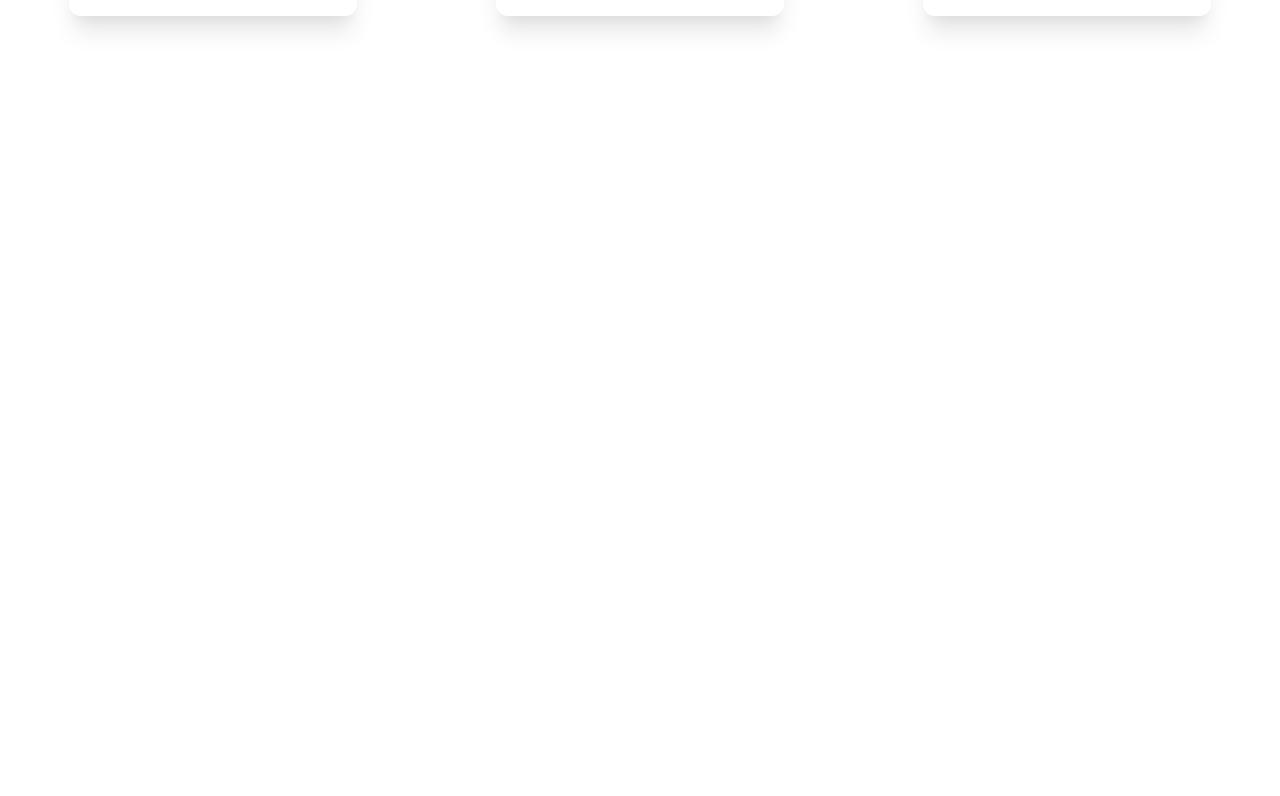
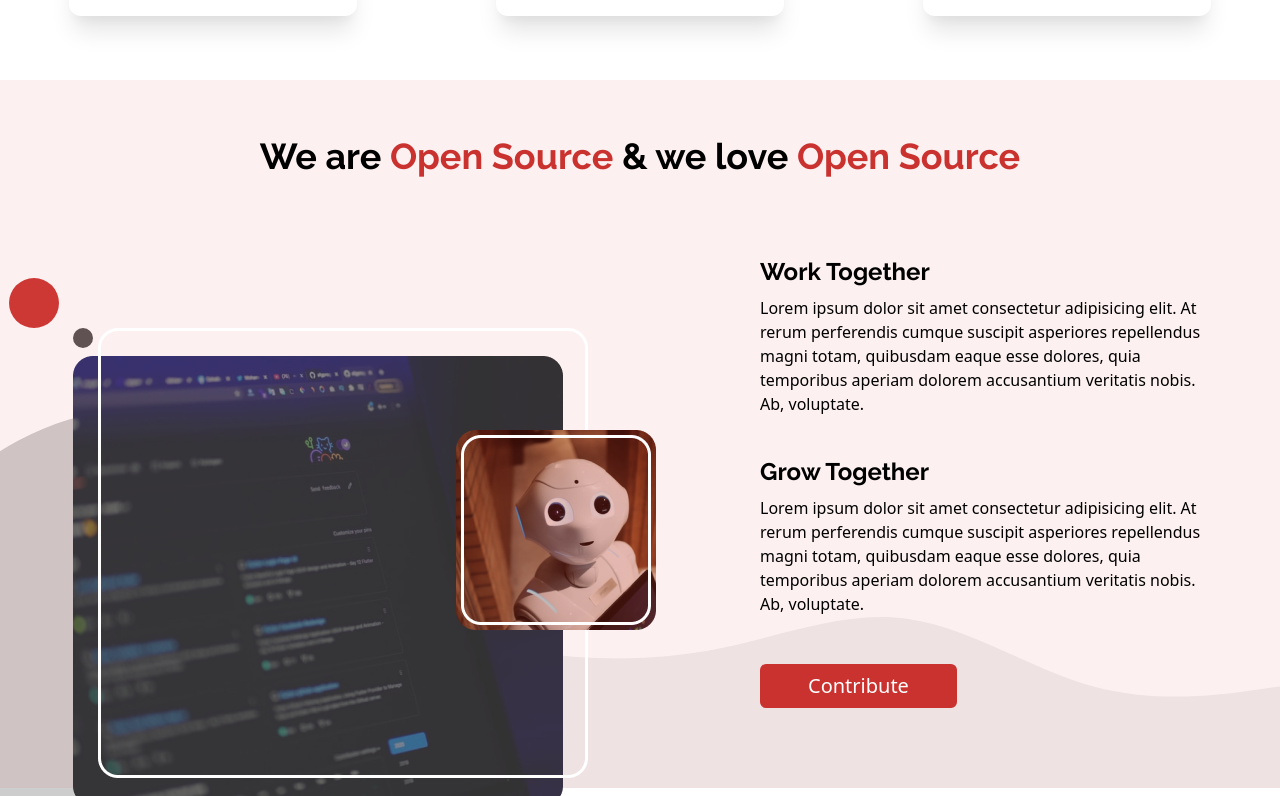
Before and after one commit to askbuddie/askbuddie-bot-docs, a Next.js app: page / in a window 1280 px wide. Shown: the part 1284-2080 px from the top of the page. Before the commit the page ends 1364 px from the top, so only its background shows below. Built offline with nearby package versions, Linux system fonts and the light colour scheme.

Commit message:
feat: added about section

```diff
--- /dev/null
+++ b/components/Landing/About.js
@@ -0,0 +1,52 @@
+import Heading from '@components/Heading';
+import Button from '@components/Button';
+import WaveSm from '@svgs/wave-sm.svg';
+
+export default function About() {
+  return (
+    <div className="aboutContainer flex flex-col px-14 pt-14 relative">
+      <div className="mb-20">
+        <Heading level={3} modifier="text-center">
+          We are <span className="text-primary-400">Open Source</span> &amp; we
+          love <span className="text-primary-400">Open Source</span>
+        </Heading>
+        <div className="flex justify-center mt-10">
+          <div className="mr-10 mt-28">
+            <SideImage />
+          </div>
+          <div className="flex flex-col items-start ml-16">
+            <Block title="Work Together" />
+            <Block title="Grow Together" />
+            <Button modifier="mt-12 px-12 text-xl relative">Contribute</Button>
+          </div>
+        </div>
+      </div>
+      <WaveSm className="absolute -z-1 bottom-0 right-0" />
+    </div>
+  );
+}
+
+function SideImage() {
+  return (
+    <div className="aboutSideImage h-0 relative">
+      <div className="aboutRedCircleAlias"></div>
+      <img src="/imgs/about-side-image.png" alt="" className="sideImage" />
+    </div>
+  );
+}
+
+function Block({ title }) {
+  return (
+    <div className="aboutBlock">
+      <Heading level={5} modifier="font-bold mt-10 mb-2">
+        {title}
+      </Heading>
+      <p>
+        Lorem ipsum dolor sit amet consectetur adipisicing elit. At rerum
+        perferendis cumque suscipit asperiores repellendus magni totam,
+        quibusdam eaque esse dolores, quia temporibus aperiam dolorem
+        accusantium veritatis nobis. Ab, voluptate.
+      </p>
+    </div>
+  );
+}
--- a/pages/index.js
+++ b/pages/index.js
@@ -1,6 +1,7 @@
 import Nav from '@components/Nav';
 import Hero from '@components/Landing/Hero';
 import Features from '@components/Landing/Features';
+import About from '@components/Landing/About';
 import Head from 'next/head';
 
 export default function Home() {
@@ -12,6 +13,7 @@ export default function Home() {
       <Nav />
       <Hero />
       <Features />
+      <About />
     </>
   );
 }
--- a/styles/custom.css
+++ b/styles/custom.css
@@ -44,3 +44,44 @@
   right: -80vw;
   background: rgba(0, 0, 0, 0.6);
 }
+.aboutContainer {
+  background: rgba(231, 106, 106, 0.1);
+}
+
+.aboutSideImage::after {
+  content: '';
+  position: absolute;
+  width: 550px;
+  height: 550px;
+  background-color: #cdcdcd;
+  border-radius: 50%;
+  z-index: -1;
+  top: 80px;
+  left: -200px;
+}
+
+.aboutSideImage::before {
+  content: '';
+  position: absolute;
+  width: 20px;
+  height: 20px;
+  background: rgba(80, 79, 79, 1);
+  border-radius: 50%;
+  z-index: -1;
+}
+
+.aboutRedCircleAlias::before {
+  content: '';
+  position: absolute;
+  width: 50px;
+  height: 50px;
+  background: var(--brand-400);
+  border-radius: 50%;
+  z-index: -4;
+  top: -50px;
+  left: -64px;
+}
+
+.aboutBlock {
+  width: 447px;
+}
```
Also changed, not shown: public/imgs/about-side-image.png (added), public/svgs/wave-sm.svg (added).
